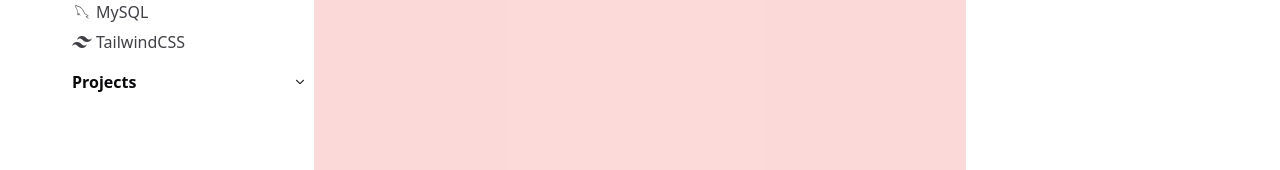
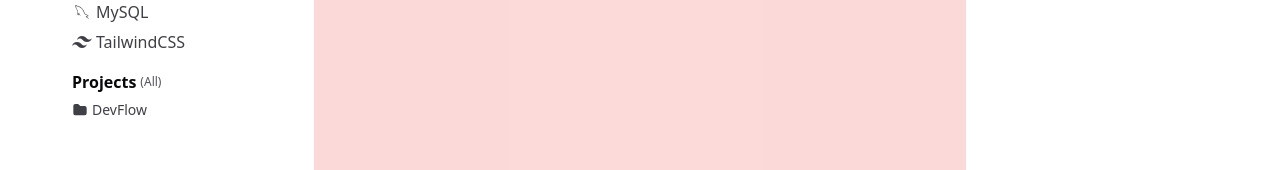
Before and after one commit to impappdavid/portfolio, a Next.js app: page / in a window 1280 px wide. Shown: the part 274-444 px from the top of the page. Built offline with nearby package versions, Linux system fonts and the light colour scheme.

Commit message:
Style projects section for improved layout

```diff
--- a/src/app/page.tsx
+++ b/src/app/page.tsx
@@ -12,9 +12,12 @@ import { BiLogoTypescript } from "react-icons/bi";
 import { SiNestjs } from "react-icons/si";
 import { RiTailwindCssFill } from "react-icons/ri";
 import { DiMysql } from "react-icons/di";
-import { IoMdFolder } from "react-icons/io";
-import { IoIosArrowDown } from "react-icons/io";
-import { IoMdHome } from "react-icons/io";
+import { BsList } from "react-icons/bs";
+import { TbFolderFilled } from "react-icons/tb";
+
+
+
+
 
 
 
@@ -75,22 +78,32 @@ export default function Home() {
             </li>
           </ul>
 
-          <Collapsible >
-            <ul className="px-2 flex flex-col gap-1.5">
+          <ul className="px-2 flex flex-col gap-1.5">
 
-              <CollapsibleTrigger className="flex justify-between items-center">
-                <li className="font-semibold text-md font-sans">Projects</li>
-                <IoIosArrowDown className="w-3 h-3" />
-              </CollapsibleTrigger>
-              <CollapsibleContent>
-                <li className="font-sans text-sm text-zinc-700 dark:text-zinc-400 transition-all">
-                  Not yet
-                </li>
-              </CollapsibleContent>
+            <li className=" font-sans ">
+              <a href="" className="w-full flex items-center gap-1">
+                <div className="font-semibold text-md">
+                  Projects
+                </div>
+                <div className="text-xs text-zinc-600 dark:text-zinc-400">
+                  (All)
+                </div>
+              </a>
+            </li>
 
 
-            </ul>
-          </Collapsible>
+
+            <li className="font-sans text-sm text-zinc-700 dark:text-zinc-400 transition-all">
+              <a href="" className="text-zinc-700 dark:text-zinc-400 hover:text-zinc-900 dark:hover:text-zinc-200 flex gap-1 items-center hover:cursor-pointer">
+                <TbFolderFilled className="w-4 h-4" />
+                DevFlow
+              </a>
+            </li>
+
+
+
+
+          </ul>
         </div>
 
         <div className="w-full max-w-2xl min-h-[2000px] flex bg-red-500/20 mx-auto">
```
